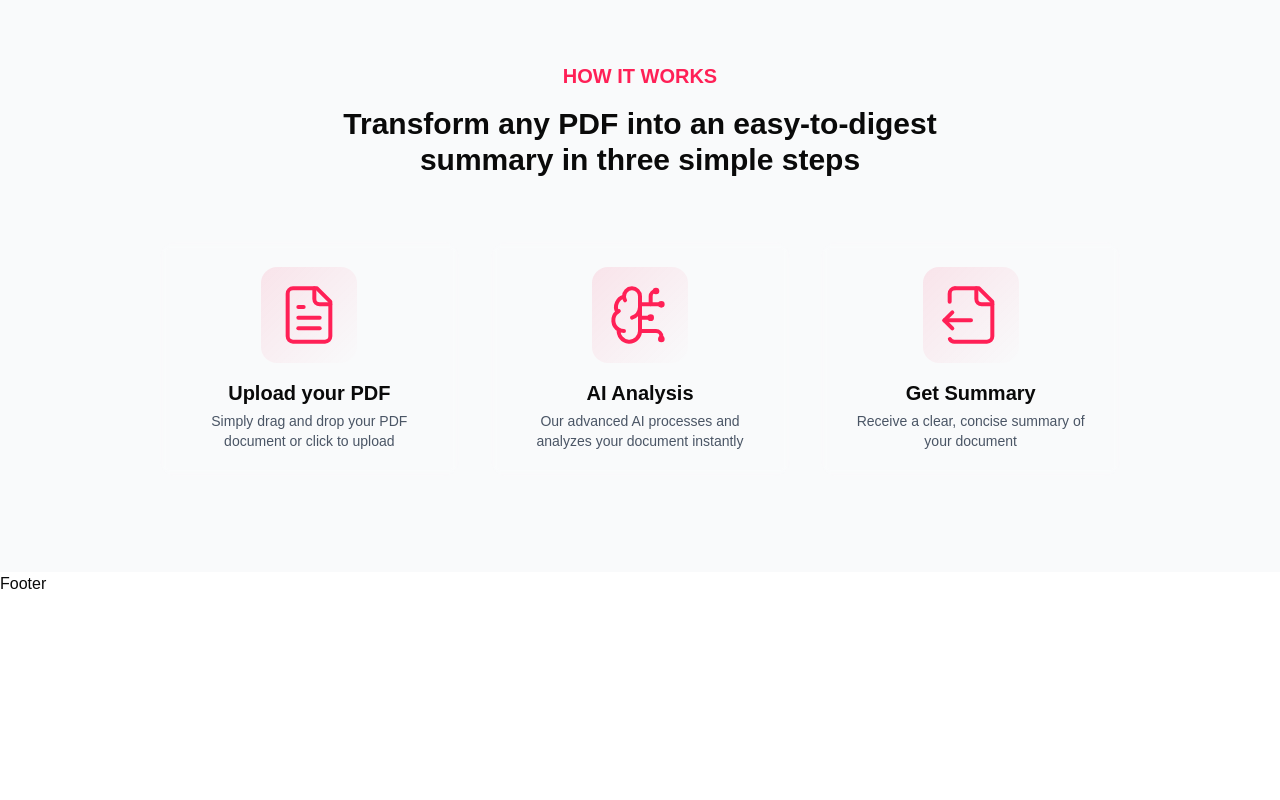
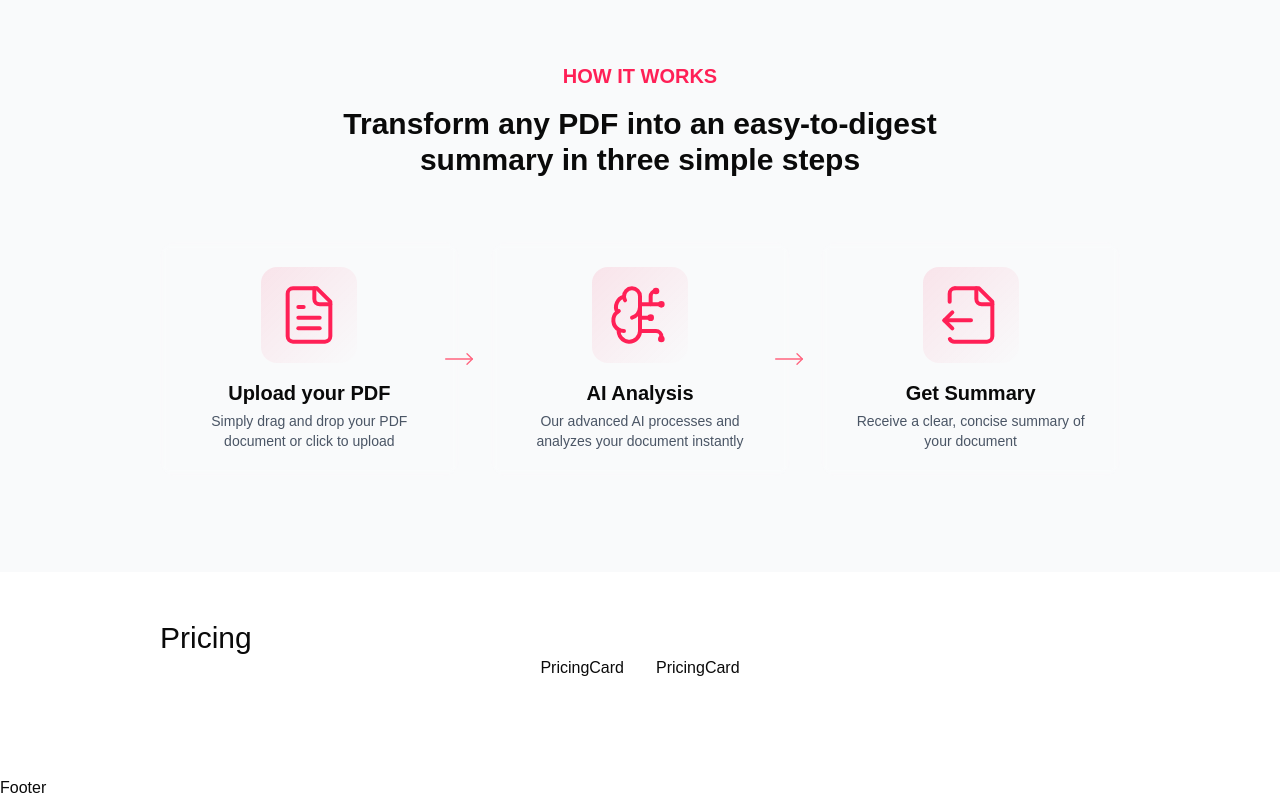
Before and after one commit to NehalSurti/Sommaire, a Next.js app: page / in a window 1280 px wide. Shown: the part 1024-1824 px from the top of the page. Before the commit the page ends 1620 px from the top, so only its background shows below. Built offline with nearby package versions, Linux system fonts and the light colour scheme.

Commit message:
Updating

```diff
--- a/app/page.tsx
+++ b/app/page.tsx
@@ -2,6 +2,7 @@ import BgGradient from "@/components/common/Bg-Gradient";
 import DemoSection from "@/components/home/demo-section";
 import HeroSection from "@/components/home/hero-section";
 import HowItWorksSection from "@/components/home/how-it-works-section";
+import PricingSection from "@/components/home/pricing-section";
 
 export default function Home() {
   return (
@@ -12,10 +13,10 @@ export default function Home() {
           <HeroSection></HeroSection>
           <DemoSection></DemoSection>
           <HowItWorksSection></HowItWorksSection>
+          <PricingSection></PricingSection>
         </div>
         {/*
-        <PricingSection></PricingSection>
-        <CTASection></CTASection> */}
+         <CTASection></CTASection> */}
       </div>
     </>
   );
--- a/components/home/how-it-works-section.tsx
+++ b/components/home/how-it-works-section.tsx
@@ -1,4 +1,4 @@
-import { BrainCircuit, FileOutput, FileText } from "lucide-react";
+import { BrainCircuit, FileOutput, FileText, MoveRight } from "lucide-react";
 import { ReactNode } from "react";
 
 type Step = {
@@ -53,7 +53,20 @@ export default function HowItWorksSection() {
         </div>
         <div className="grid grid-cols-1 md:grid-cols-3 gap-8 max-w-6xl mx-auto relative">
           {steps.map((step, idx) => {
-            return <StepItem key={idx} {...step} />;
+            return (
+              <div key={idx} className="relative flex items-stretch">
+                <StepItem {...step} />
+                {idx < steps.length - 1 && (
+                  <div className="hidden md:block absolute top-1/2 -right-4 transform -translate-y-1/2 z-10">
+                    <MoveRight
+                      size={32}
+                      strokeWidth={1}
+                      className="text-rose-400"
+                    ></MoveRight>
+                  </div>
+                )}
+              </div>
+            );
           })}
         </div>
       </div>
@@ -63,7 +76,7 @@ export default function HowItWorksSection() {
 
 function StepItem({ icon, label, description }: Step) {
   return (
-    <div className="relative p-6 rounded-2xl bg-white/5 backdrop-blur-xs border border-white/10 hover:border-rose-500/5 transition-colors group w-full">
+    <div className="relative p-6 rounded-2xl bg-white/5 backdrop-blur-xs border border-white/10 hover:border-rose-500/30 transition-colors group w-full">
       <div className="flex flex-col gap-4 h-full">
         <div className="flex items-center justify-center h-24 w-24 mx-auto rounded-2xl bg-linear-to-br from-rose-500/10 to-transparent group-hover:from-rose-500/20 transition-colors text-rose-500">
           {icon}
--- /dev/null
+++ b/components/home/pricing-section.tsx
@@ -0,0 +1,50 @@
+const plans = [
+  {
+    id: "basic",
+    name: "Basic",
+    price: 9,
+    description: "Perfect for occasional use",
+    items: [
+      "5 PDF summaries per month",
+      "Standard processing speed",
+      "Email support",
+    ],
+    paymentLink: "",
+    priceId: "",
+  },
+  {
+    id: "pro",
+    name: "Pro",
+    price: 19,
+    description: "For professionals and teams",
+    items: [
+      "Unlimited PDF summaries",
+      "Priority processing",
+      "24/7 priority support",
+      "Markdown Export",
+    ],
+    paymentLink: "",
+    priceId: "",
+  },
+];
+
+const PricingCard = () => {
+  return <div>PricingCard</div>;
+};
+
+export default function PricingSection() {
+  return (
+    <section>
+      <div className="py-12 lg:py-24 max-w-5xl mx-auto px-4 sm:px-6 lg:px-8 lg:pt-12">
+        <div>
+          <h2>Pricing</h2>
+        </div>
+        <div className="relative flex justify-center flex-col lg:flex-row items-center lg:items-stretch gap-8">
+          {plans.map((plan) => {
+            return <PricingCard key={plan.id} {...plan} />;
+          })}
+        </div>
+      </div>
+    </section>
+  );
+}
```
